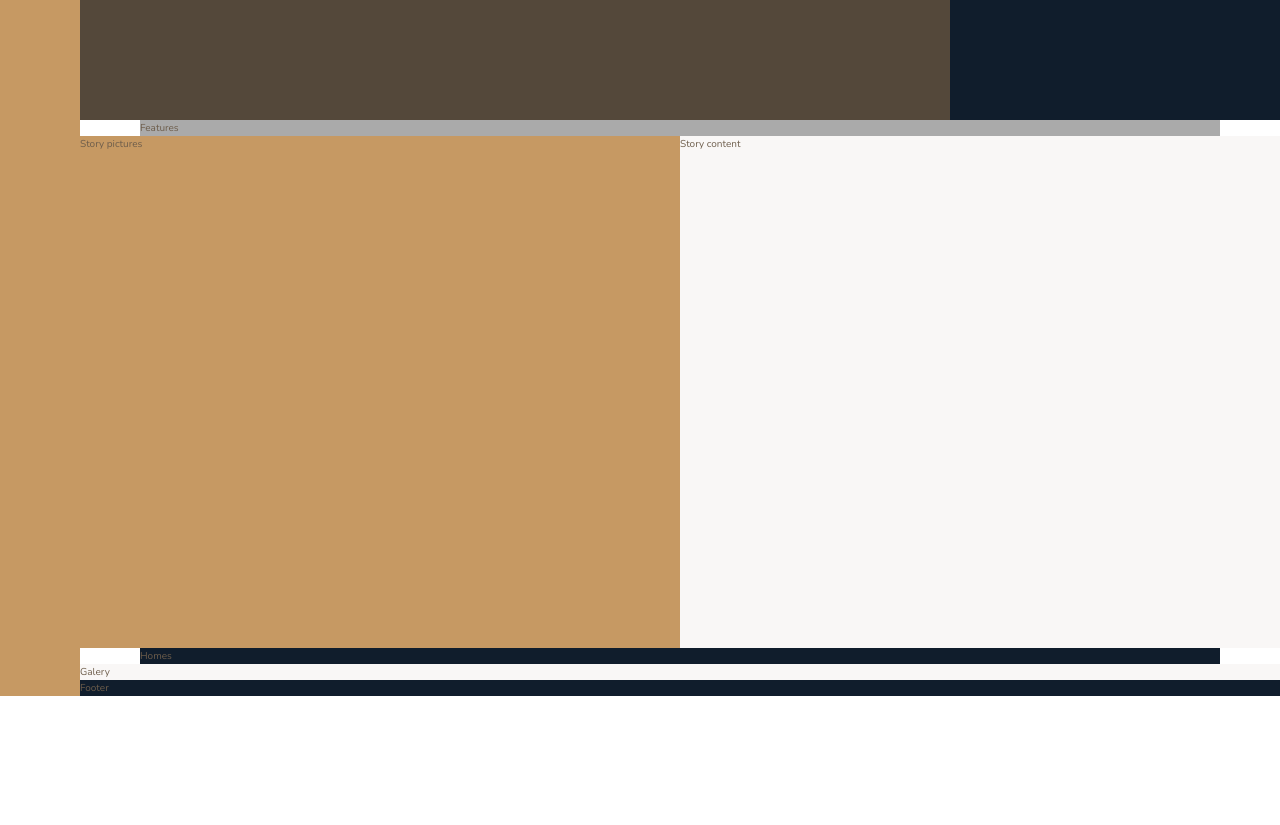
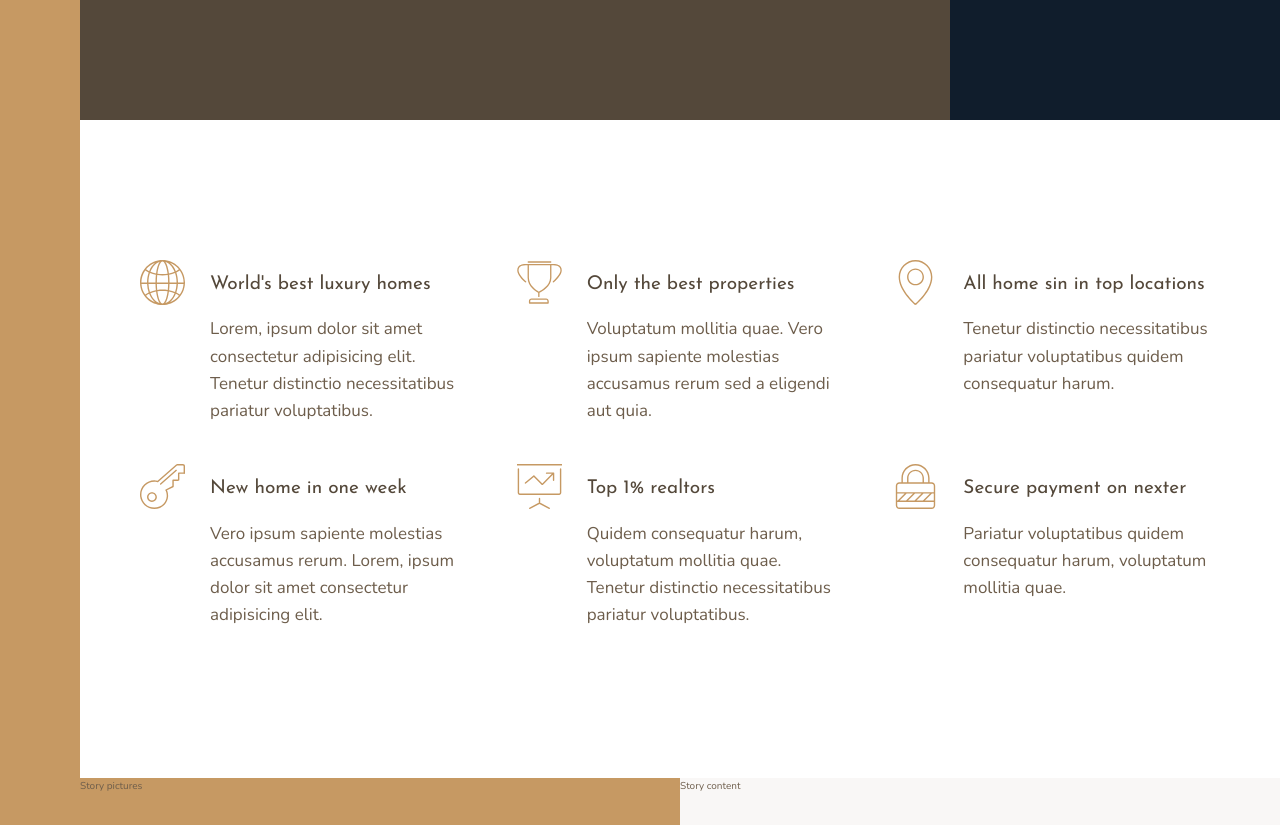
Before and after one commit to nguyenlambuu/nexter, a website: page index.html in a window 1280 px wide. Shown: the part 520-1345 px from the top of the page. Before the commit the page ends 1216 px from the top, so only its background shows below. Drawn offline with nearby package versions, Linux system fonts and the light colour scheme.

Commit message:
Build the features section

```diff
--- a/index.html
+++ b/index.html
@@ -25,7 +25,48 @@
         </div>
 
         <section class="features">
-            Features
+            <div class="feature">
+                <svg class="feature__icon">
+                    <use xlink:href="img/sprite.svg#icon-global"></use>
+                </svg>
+                <h4 class="heading-4 heading-4--dark">World's best luxury homes</h4>
+                <p class="feature__text">Lorem, ipsum dolor sit amet consectetur adipisicing elit. Tenetur distinctio necessitatibus pariatur voluptatibus. </p>
+            </div>
+            <div class="feature">
+                <svg class="feature__icon">
+                    <use xlink:href="img/sprite.svg#icon-trophy"></use>
+                </svg>
+                <h4 class="heading-4 heading-4--dark">Only the best properties</h4>
+                <p class="feature__text">Voluptatum mollitia quae. Vero ipsum sapiente molestias accusamus rerum sed a eligendi aut quia.</p>
+            </div>
+            <div class="feature">
+                <svg class="feature__icon">
+                    <use xlink:href="img/sprite.svg#icon-map-pin"></use>
+                </svg>
+                <h4 class="heading-4 heading-4--dark">All home sin in top locations</h4>
+                <p class="feature__text">Tenetur distinctio necessitatibus pariatur voluptatibus quidem consequatur harum.</p>
+            </div>
+            <div class="feature">
+                <svg class="feature__icon">
+                    <use xlink:href="img/sprite.svg#icon-key"></use>
+                </svg>
+                <h4 class="heading-4 heading-4--dark">New home in one week</h4>
+                <p class="feature__text">Vero ipsum sapiente molestias accusamus rerum. Lorem, ipsum dolor sit amet consectetur adipisicing elit.</p>
+            </div>
+            <div class="feature">
+                <svg class="feature__icon">
+                    <use xlink:href="img/sprite.svg#icon-presentation"></use>
+                </svg>
+                <h4 class="heading-4 heading-4--dark">Top 1% realtors</h4>
+                <p class="feature__text">Quidem consequatur harum, voluptatum mollitia quae. Tenetur distinctio necessitatibus pariatur voluptatibus.</p>
+            </div>
+            <div class="feature">
+                <svg class="feature__icon">
+                    <use xlink:href="img/sprite.svg#icon-lock"></use>
+                </svg>
+                <h4 class="heading-4 heading-4--dark">Secure payment on nexter</h4>
+                <p class="feature__text">Pariatur voluptatibus quidem consequatur harum, voluptatum mollitia quae.</p>
+            </div>
         </section>
 
         <div class="story__pictures">
--- a/sass/_features.scss
+++ b/sass/_features.scss
@@ -3,7 +3,35 @@ Features
 ---------------------------- */
 
 .features {
-    background-color:$color-grey-light-2;
+    margin: 15rem 0;
 
     grid-column: center-start / center-end;
+
+    display: grid;
+    // grid-template-columns: repeat(3, 1fr);
+    grid-template-columns: repeat(auto-fit, minmax(25rem, 1fr));
+    grid-gap: 5rem;
+    align-items: start;
 }
+
+.feature {
+
+    display: grid;
+    grid-template-columns: min-content 1fr;
+    grid-gap: 1.5rem;
+    grid-column-gap: 2.5rem;
+
+    &__icon {
+        fill: $color-primary;
+        width: 4.5rem;
+        height: 4.5rem;
+        grid-row: 1 / span 2;
+        transform: translateY(-1rem);
+    }
+
+    &__text {
+        font-size: 1.7rem;
+    }
+
+
+}
--- a/sass/_typography.scss
+++ b/sass/_typography.scss
@@ -0,0 +1,25 @@
+/* ----------------------------
+Typography
+---------------------------- */
+
+%heading {
+    font-family: $font-display;
+    font-weight: 400;
+}
+
+.heading-1 {
+    @extend %heading;
+}
+.heading-2 {
+    @extend %heading;
+}
+.heading-3 {
+    @extend %heading;
+}
+.heading-4 {
+    @extend %heading;
+    font-size: 1.9rem;
+
+    &--light {color: $color-grey-light-1;}
+    &--dark {color: $color-grey-dark-1;}
+}
```
Also changed, not shown: css/style.css.
